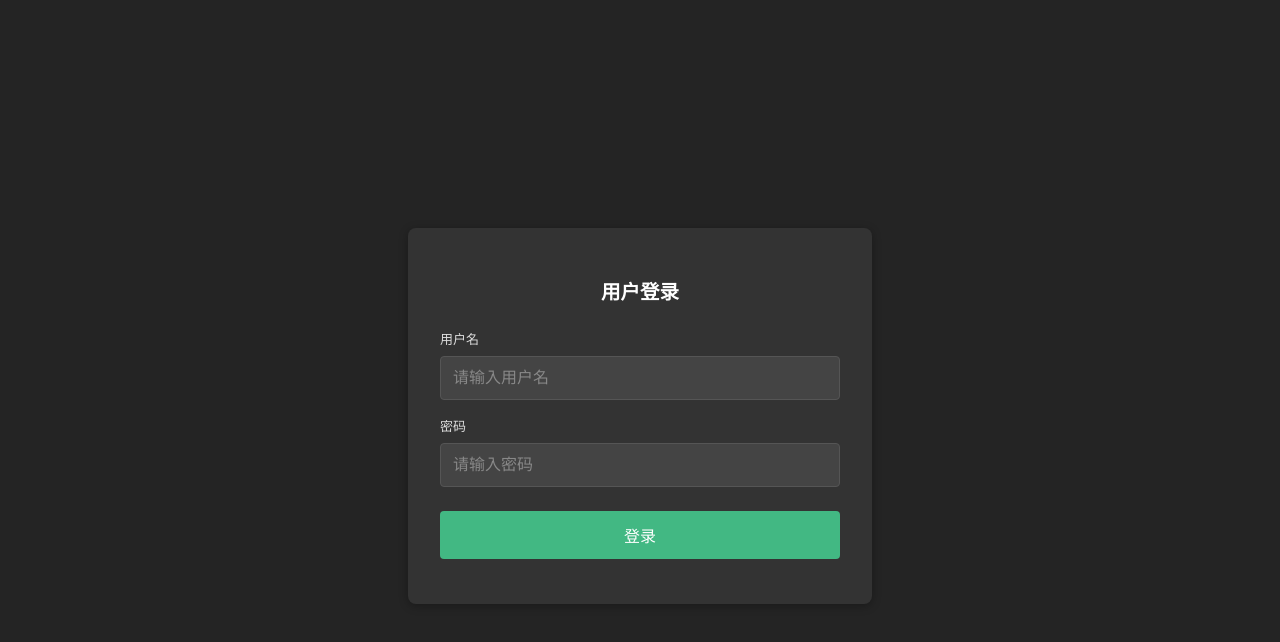
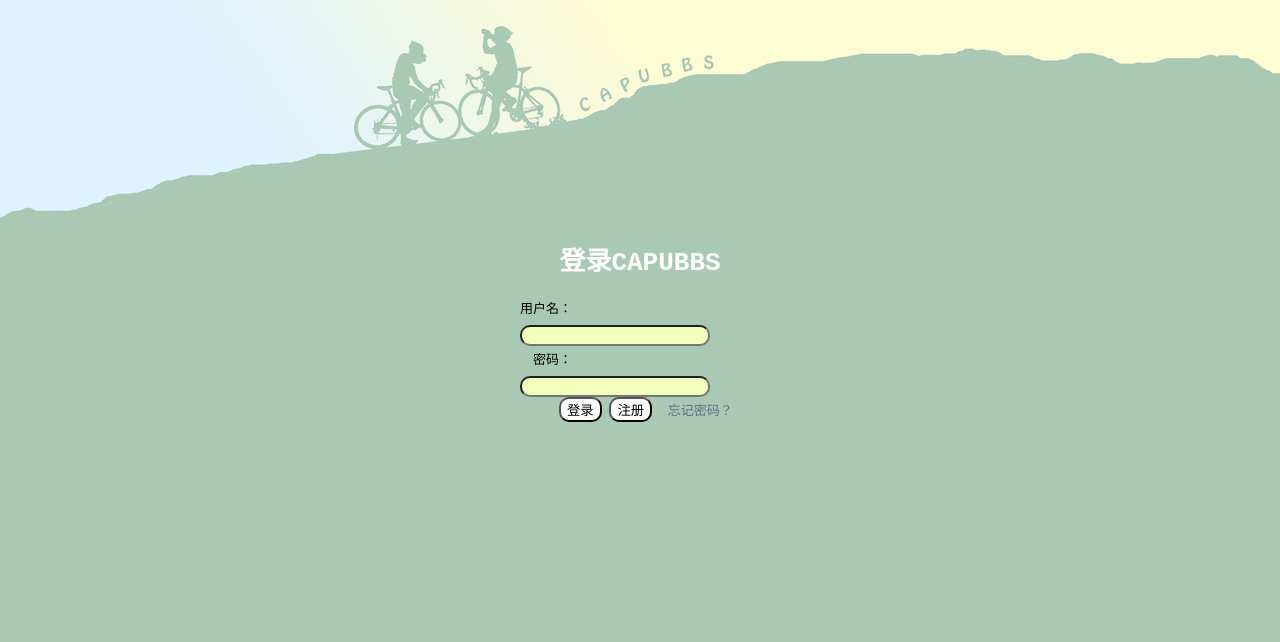
Before and after one commit to pkuzhd/chexie_website_by_ai, a Vue app in the folder frontend/: page /bbs/login in a window 1280 px wide. Shown: the top 642 px of the page. Built offline with nearby package versions, Linux system fonts and the light colour scheme; no server answers.

Commit message:
feat(登录): 添加旧版登录页面作为过渡方案
引入 LoginOld.vue 组件作为临时登录页面，同时修改路由配置以使用新组件
保留原有登录功能逻辑，为后续新版登录页面替换做准备

Change-Id: I439bbc504e71b488fe19a55110aa0e605d30cc3e

```diff
--- /dev/null
+++ b/frontend/src/components/LoginOld.vue
@@ -0,0 +1,139 @@
+<template>
+  <div class="login-page">
+    <div class="main">
+      <div>
+        <h1>登录CAPUBBS</h1>
+        <form @submit.prevent="handleLogin">
+          用户名：<input
+            ref="usernameInput"
+            v-model="form.username"
+            name="username"
+            type="text"
+            class="text"
+            @keypress.enter="$refs.passwordInput.focus()"
+          ><br>
+          　密码：<input
+            ref="passwordInput"
+            v-model="form.password"
+            name="password"
+            type="password"
+            class="text"
+            @keypress.enter="handleLogin"
+          ><br>
+          &nbsp;&nbsp;&nbsp;&nbsp;
+          <input type="button" value="登录" class="button" :disabled="isLoading" @click="handleLogin">
+          <span>&nbsp;</span>
+          <input type="button" value="注册" class="button" @click="goRegister">
+          &nbsp;<a href="javascript:void(0)" @click="showForget">忘记密码？</a>
+        </form>
+        <div class="tip" v-html="tip"></div>
+      </div>
+    </div>
+  </div>
+</template>
+
+<script setup>
+import { ref, reactive, onMounted } from 'vue';
+import { useRouter, useRoute } from 'vue-router';
+import authService from '../services/authService';
+
+const router = useRouter();
+const route = useRoute();
+const isLoading = ref(false);
+const tip = ref('');
+const usernameInput = ref(null);
+const passwordInput = ref(null);
+const form = reactive({
+  username: '',
+  password: ''
+});
+
+const handleLogin = async () => {
+  if (isLoading.value) return;
+
+  if (form.username.length === 0) {
+    tip.value = '请填写用户名！';
+    usernameInput.value?.focus();
+    return;
+  }
+  if (form.password.length === 0) {
+    tip.value = '请填写密码！';
+    passwordInput.value?.focus();
+    return;
+  }
+
+  isLoading.value = true;
+  tip.value = '';
+
+  try {
+    const response = await authService.login(form.username, form.password);
+    const result = response.data;
+
+    if (result.code !== 0) {
+      tip.value = result.msg || '登录失败，请检查用户名和密码';
+      return;
+    }
+
+    const redirectPath = route.query.redirect || route.query.from || '/bbs/index';
+    router.push(redirectPath);
+  } catch (err) {
+    tip.value = err.response?.data?.msg || '登录失败，请检查用户名和密码';
+  } finally {
+    isLoading.value = false;
+  }
+};
+
+const goRegister = () => {
+  router.push('/bbs/register');
+};
+
+const showForget = () => {
+  tip.value = "请联系管理员，邮箱：<a href='mailto:pkuzhd@pku.edu.cn'>pkuzhd@pku.edu.cn</a>";
+};
+
+onMounted(() => {
+  document.title = 'CAPUBBS - 登录';
+  usernameInput.value?.focus();
+});
+</script>
+
+<style scoped>
+body {
+  background-color: #ABC9B6;
+  background-image: url("/images/bg.jpg");
+  background-position: center top;
+  background-repeat: no-repeat;
+  margin: 0;
+}
+div.main{
+	margin-left: auto;
+	margin-right: auto;
+	width: 400px;
+	margin-top: 240px;
+}
+h1{
+	text-align: center;
+	color: white;
+}
+form{
+	margin-left: auto;
+	margin-right: auto;
+	width: 240px;
+	line-height: 30px;
+}
+input.text{
+/* 	-webkit-box-shadow: 0 1px 10px rgba(0, 0, 0, 0.3), 0 0 10px rgba(0, 0, 0, 0.1) inset; */
+	border-radius: 10px;
+	outline: none;
+	padding-left: 7px;
+	background-color: #f2ffbc;
+}
+input.button{
+	border-radius: 10px;
+	background-color: #ffffff;
+}
+.tip{
+	color: #be0000;
+	text-align: center;
+}
+</style>
--- a/frontend/src/router/index.js
+++ b/frontend/src/router/index.js
@@ -1,5 +1,6 @@
 import { createRouter, createWebHistory } from 'vue-router';
 import Login from '../components/Login.vue';
+import LoginOld from '../components/LoginOld.vue';
 import Register from '../components/Register.vue';
 import Navbar from '../components/Navbar.vue';
 import BBSMain from '../components/BBSMain.vue';
@@ -90,15 +91,19 @@ const routes = [
   {
     path: '/bbs/login',
     name: 'Login',
-    component: Login,
+    components: {
+      default: LoginOld
+    },
     meta: {
-      requiresAuth: false // 不需要登录即可访问
+      requiresAuth: false
     }
   },
   {
     path: '/bbs/register',
     name: 'Register',
-    component: Register,
+    components: {
+      default: Register
+    },
     meta: {
       requiresAuth: false // 不需要登录即可访问
     }
```
